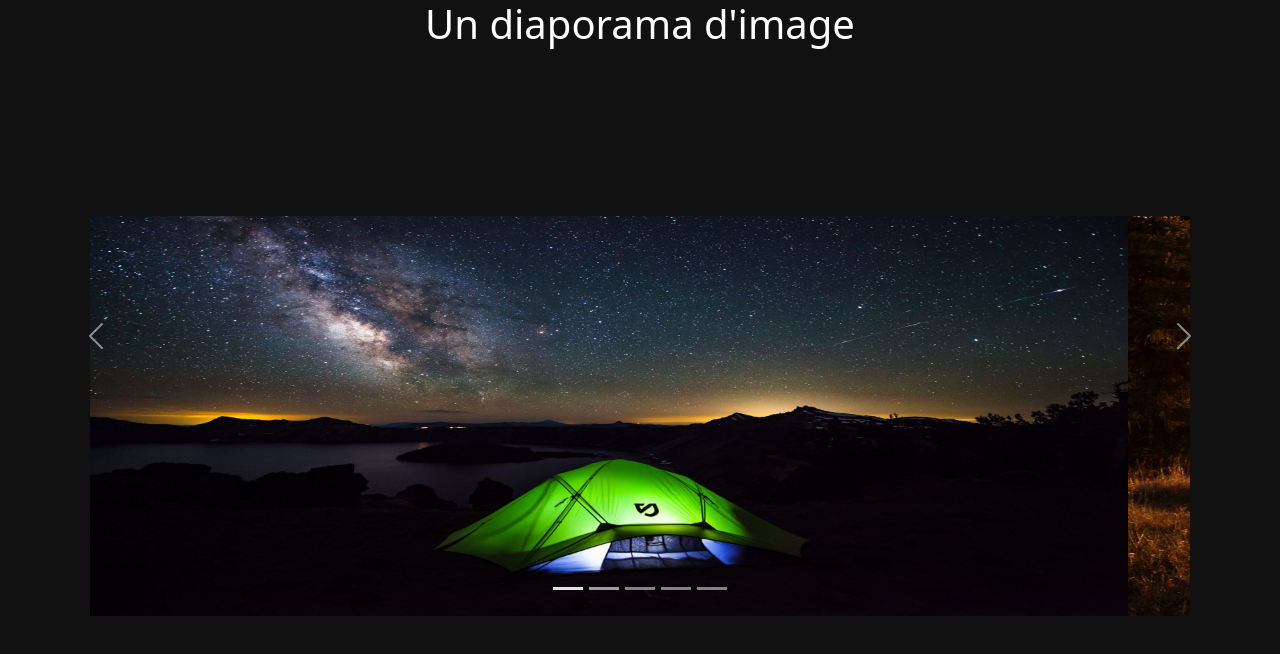
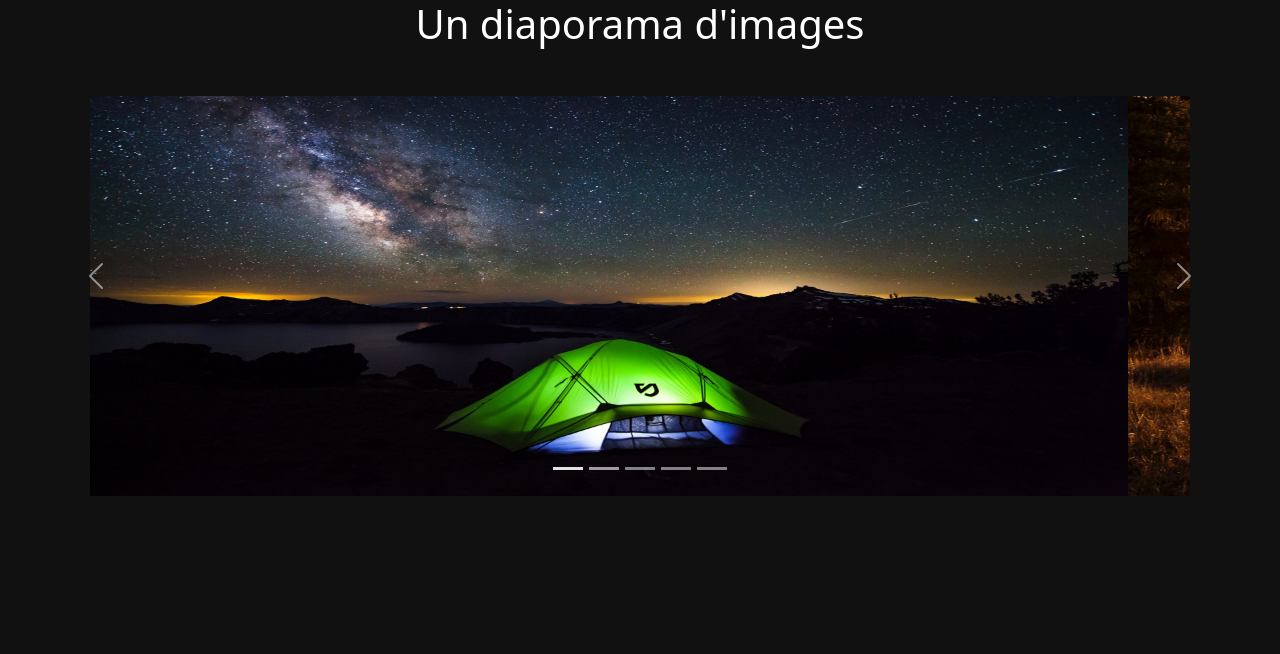
Before and after one commit to Samatar3010/Samatar3010.github.io, a plain HTML site: page carrousel.html in a window 1280 px wide. Drawn offline with nearby package versions, Linux system fonts and the light colour scheme.

Commit message:
J'ai enlever le padding du diaporama

```diff
--- a/carrousel.css
+++ b/carrousel.css
@@ -18,7 +18,6 @@ h1 {
 }
 @media screen and (min-width:700px) {
     .carousel-inner{
-        padding-top: 160px;
         margin: auto;
         max-width: 1100px;
     }
--- a/carrousel.html
+++ b/carrousel.html
@@ -9,7 +9,7 @@
     <title>Document</title>
 </head>
 <body>
-    <h1>Un diaporama d'image</h1>
+    <h1>Un diaporama d'images</h1>
     <div id="carouselExampleIndicators" class="carousel slide" data-bs-ride="carousel">
         <div class="carousel-indicators">
           <button type="button" data-bs-target="#carouselExampleIndicators" data-bs-slide-to="0" class="active" aria-current="true" aria-label="Slide 1"></button>
```
